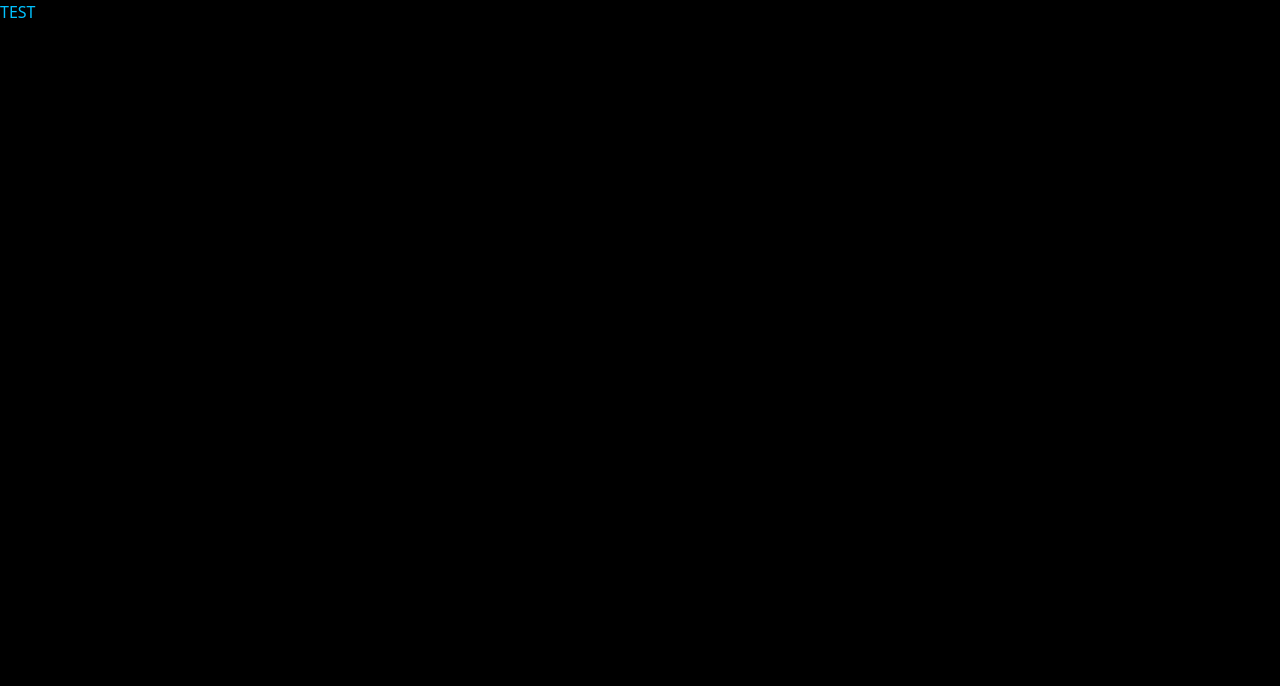
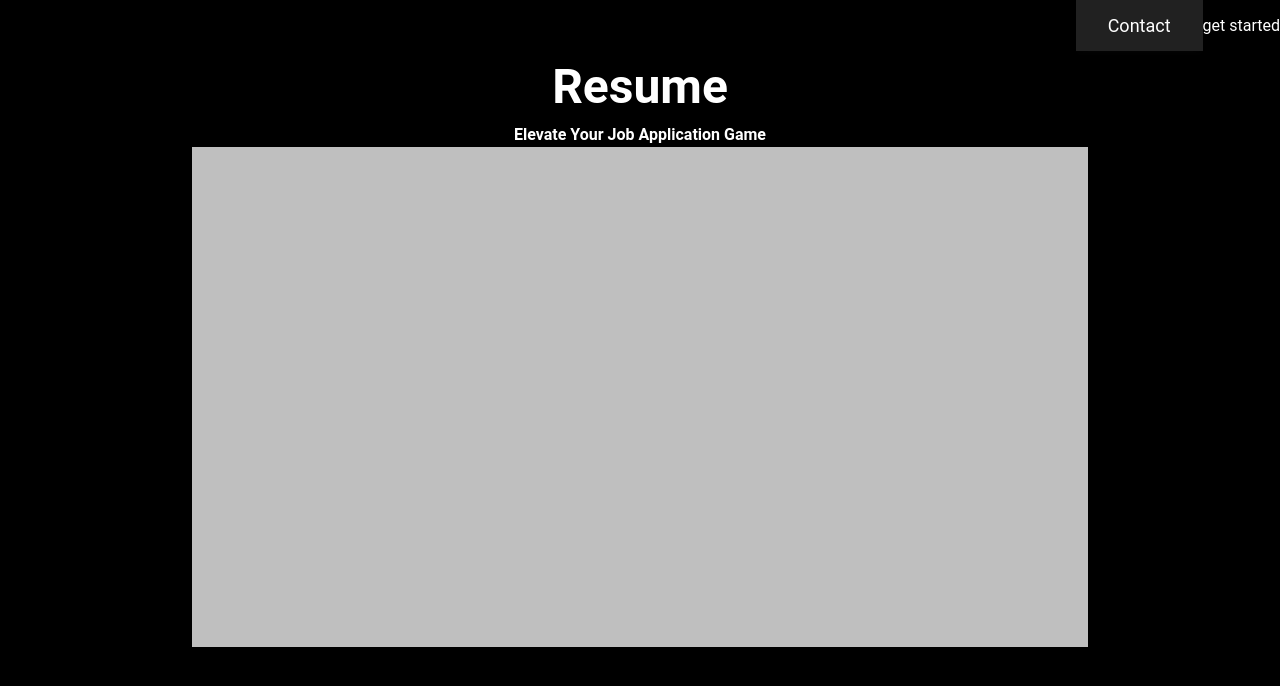
Before and after one commit to NickShum222/Resu-Match, a React (Create React App) app in the folder frontend/: page / in a window 1280 px wide. Shown: the top 686 px of the page. Built offline with nearby package versions, Linux system fonts and the light colour scheme.

Commit message:
Fix client side dependencies

```diff
--- a/frontend/package.json
+++ b/frontend/package.json
@@ -3,6 +3,7 @@
   "version": "0.1.0",
   "private": true,
   "dependencies": {
+    "@material-tailwind/react": "^2.1.4",
     "@testing-library/jest-dom": "^5.17.0",
     "@testing-library/react": "^13.4.0",
     "@testing-library/user-event": "^13.5.0",
--- a/frontend/src/pages/Landing.jsx
+++ b/frontend/src/pages/Landing.jsx
@@ -1,7 +1,22 @@
 import React from 'react'
-
+import { Button } from '@material-tailwind/react'
 export default function Landing() {
   return (
-    <div className='bg-black h-[100vh] text-primary'>TEST</div>
+    <div className='bg-black h-[100vh] w-100 justify-start items-center flex-col'>
+      <div className="w-100 flex justify-end items-center text-white">
+      <Button
+              className="rounded-none normal-case py-3 px-8 font-normal font-mono text-[14px] md:text-[16px] lg:text-[18px]   text-highlight transition-all hover:bg-highlight/10 active:bg-highlight/30 disabled:pointer-events-none disabled:opacity-50 disabled:shadow-none  "
+              data-ripple-light="true"
+            >
+              <a >Contact</a>
+            </Button>
+        <button>get started</button>
+      </div>
+      <div className="flex justify-center items-center  flex-col">
+        <div className="text-white font-bold text-[48px]">Resume</div>
+        <div className='font-bold text-white'>Elevate Your Job Application Game</div>
+        <div className='w-[70%] bg-[#BFBFBF] h-[500px]'/>
+      </div>
+    </div>
   )
 }
--- a/frontend/tailwind.config.js
+++ b/frontend/tailwind.config.js
@@ -1,5 +1,7 @@
 /** @type {import('tailwindcss').Config} */
-module.exports = {
+const withMT = require("@material-tailwind/react/utils/withMT");
+
+module.exports = withMT ({
   content: ["./src/**/*.{js,jsx,ts,tsx}"],
   theme: {
     extend: {
@@ -9,4 +11,4 @@ module.exports = {
     },
   },
   plugins: [],
-}
+});
```
Also changed, not shown: 1 other file (tests, documents, lock files or other folders).
